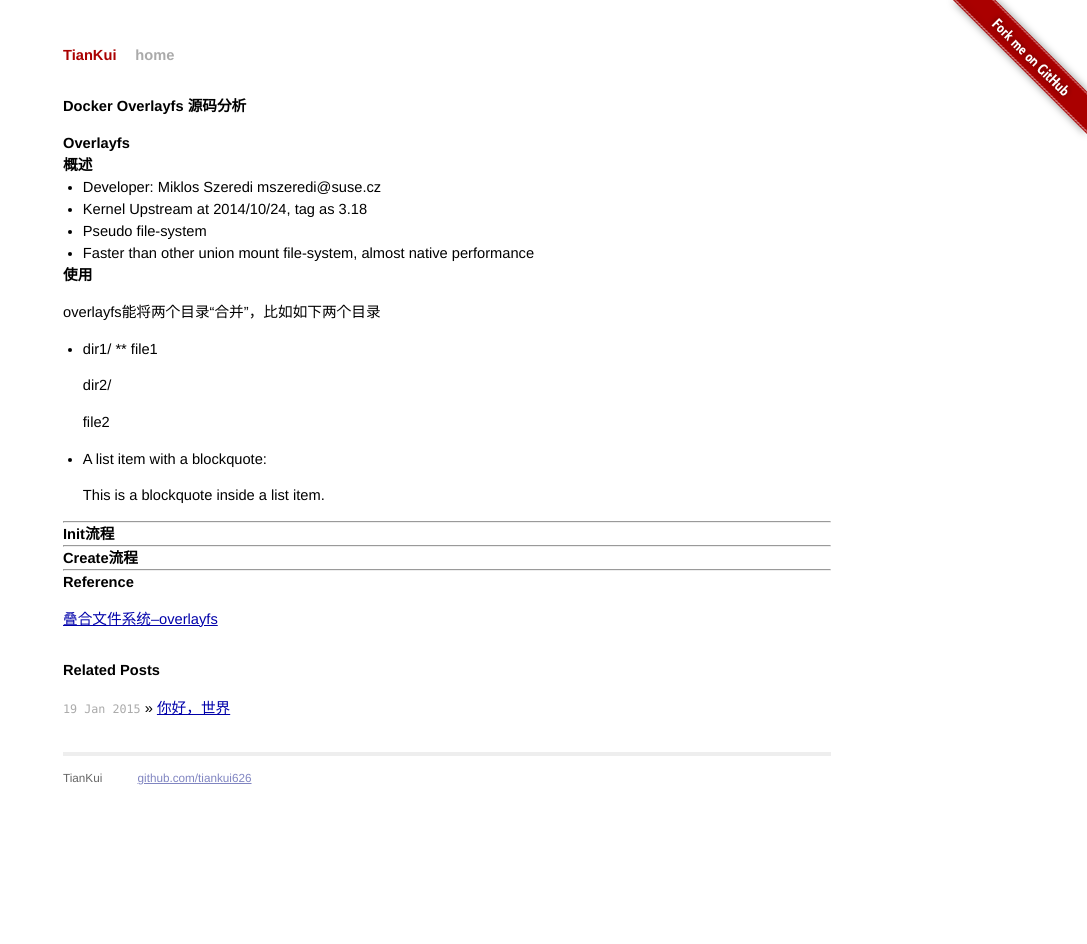
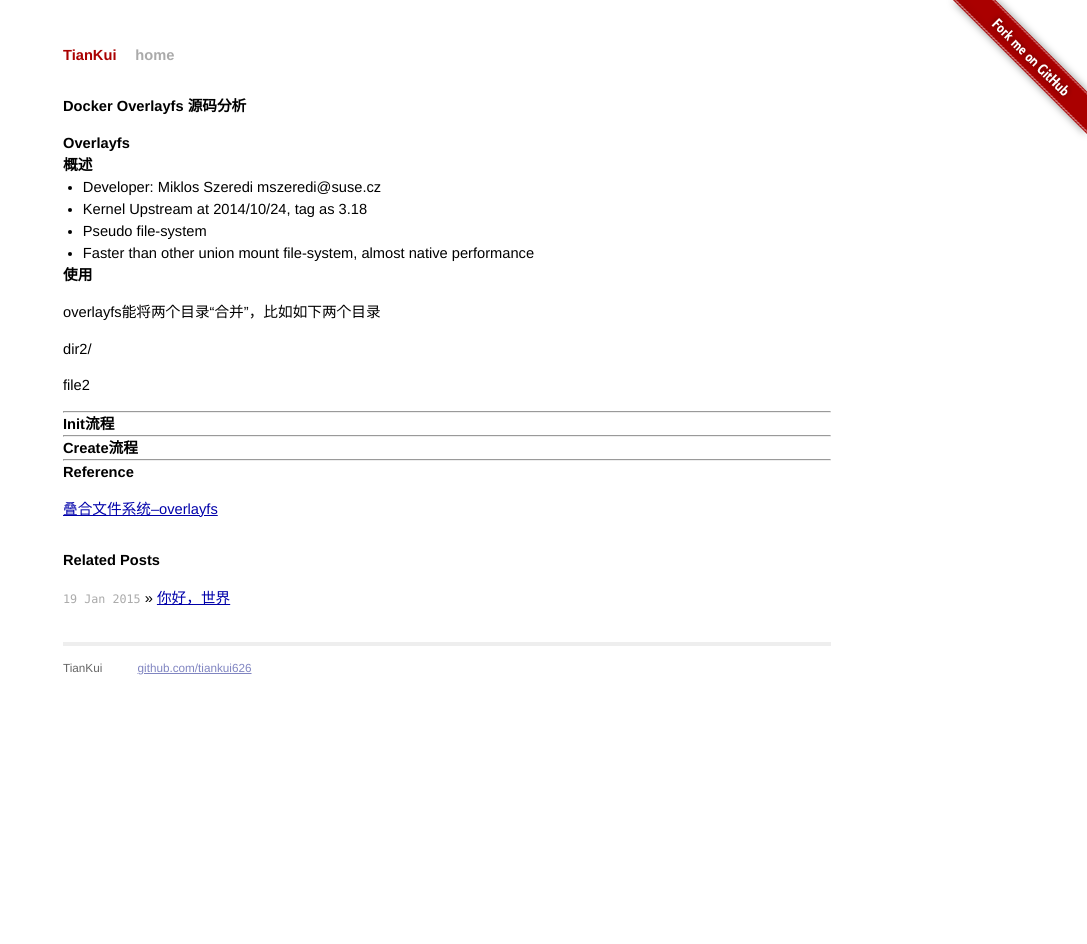
Before and after one commit to tiankui626/blog, a Jekyll site: the page built from _posts/2015-01-19-docker-in-overlayfs.md, in a window 1280 px wide. Shown: the whole page, without its empty margins (193-1280 px from the left). Built offline with Jekyll 4.4.1, drawn with Linux system fonts in a browser that asks for light colours; Markdown is read by kramdown in place of the engine named in the settings; comment, search, counter and statistics services are not loaded.

Commit message:
update overlay fs

```diff
--- a/_posts/2015-01-19-docker-in-overlayfs.md
+++ b/_posts/2015-01-19-docker-in-overlayfs.md
@@ -11,15 +11,11 @@ title: Docker Overlayfs 源码分析
 
 ### 使用
 overlayfs能将两个目录“合并”，比如如下两个目录
-* dir1/
-** file1
+
 > dir2/
 >> file2
 
-*   A list item with a blockquote:
 
-    > This is a blockquote
-    > inside a list item.
 
 ------
 ## Init流程
```
